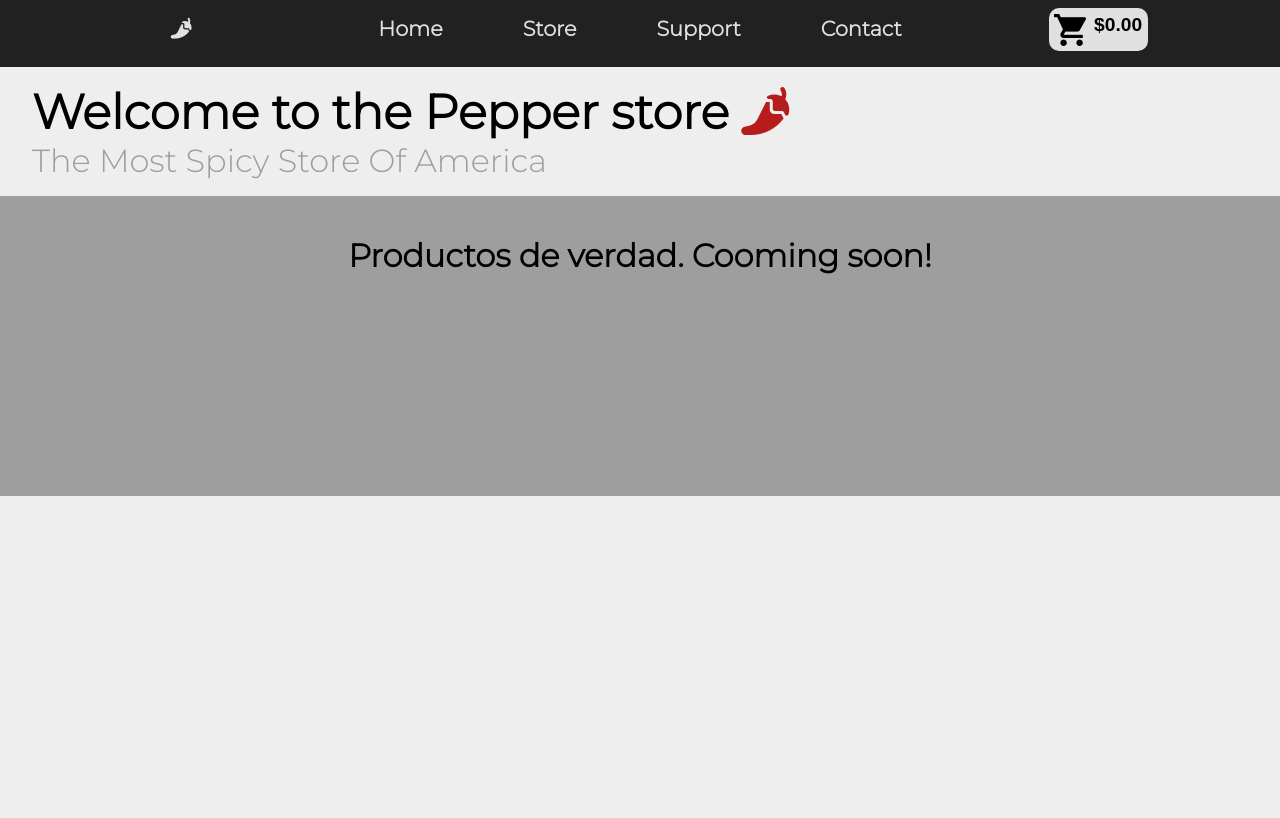
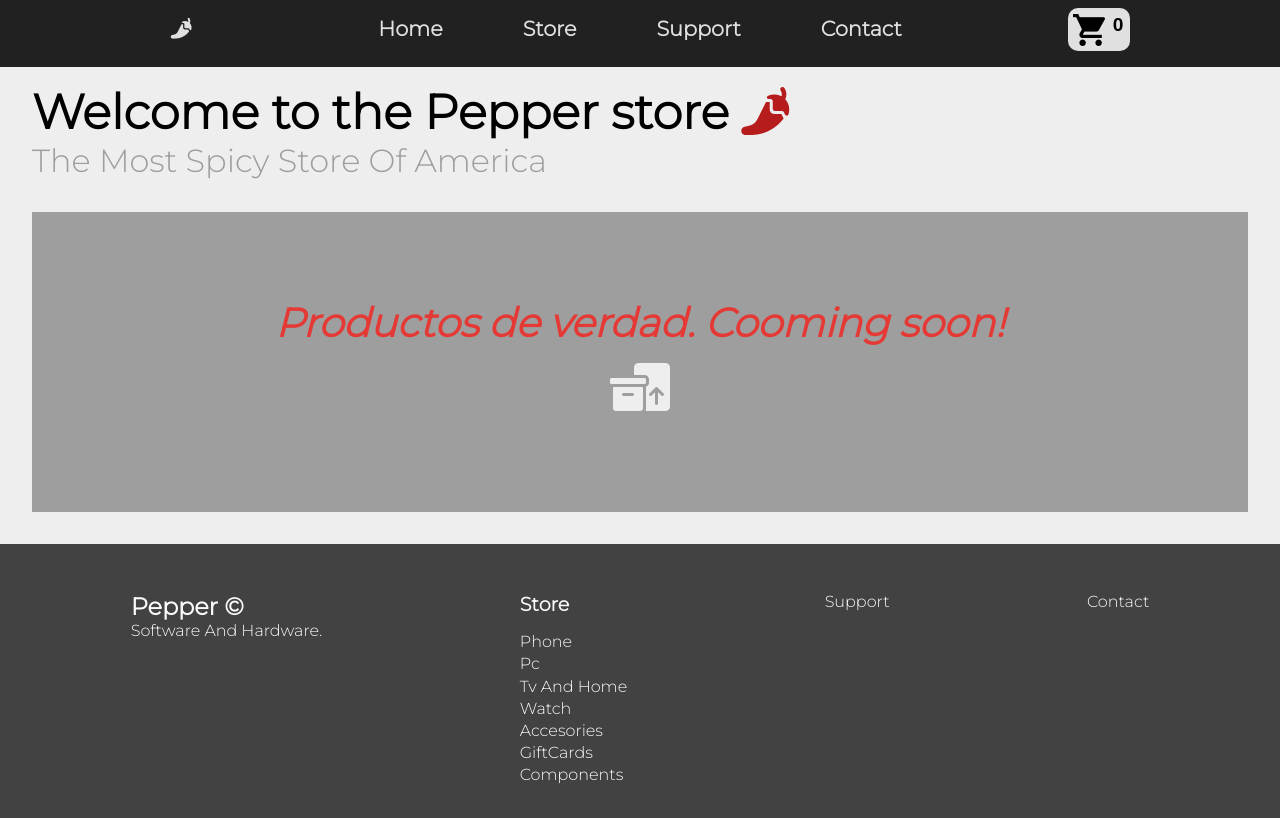
Before and after one commit to Fevillagra/ecommercereact, a React app: page / in a window 1280 px wide. Shown: the top 818 px of the page. Built offline with nearby package versions, Linux system fonts and the light colour scheme; a web font is replaced by a local one.

Commit message:
cart modificado/footer agregado/ItemListContainer modificado

```diff
--- a/src/App.js
+++ b/src/App.js
@@ -2,6 +2,7 @@ import './App.css';
 import ItemListContainer from './components/ItemListContainer/ItemListContainer';
 import Navbar from './components/Navbar/Navbar';
 import Welcome from './components/Welcome/Welcome';
+import Footer from './components/Footer/Footer';
 
 
 function App() {
@@ -10,6 +11,7 @@ function App() {
       <Navbar />
       <Welcome/>
       <ItemListContainer greeting="Productos de verdad. Cooming soon!"/>
+      <Footer />
     </div>
   );
 }
--- a/src/components/CartWidget/CartWidget.js
+++ b/src/components/CartWidget/CartWidget.js
@@ -7,7 +7,7 @@ function CartWidget() {
         <div className="cartwidget">
             <div className="cartwidget__cart-container">
                 <img src={Cart} className="cartwidget__cart-container--img"alt="cart"></img>
-                <p className="cartwidget__cart-container--p">$0.00</p>
+                <p className="cartwidget__cart-container--p">0</p>
             </div>
         </div>
     )
--- /dev/null
+++ b/src/components/Footer/Footer.css
@@ -0,0 +1,43 @@
+.footer {
+    padding: 3rem 2rem;
+    background-color: #424242;
+    height: 300px;
+    color: #FAFAFA;
+}
+
+.footer__content {
+    display: flex;
+    justify-content: space-around;
+}
+
+
+/* Primera columna */
+.footer__content--main h3 {
+    font-size: 1.5rem;
+}
+
+.footer__content--main h3 {
+    font-size: 1.5rem;
+}
+
+/* Segunda columna */
+.footer__content--store h3 {
+    font-size: 1.2rem;
+    margin: 0 0 1rem;
+}
+.footer__content--store ul {
+    list-style: none;
+}
+
+.footer__content--store li {
+    margin: 0 0 0.2rem;
+}
+
+.footer__content--store li:hover {
+    cursor: pointer;
+    text-decoration: underline;
+    color: #CD6155;
+}
+/* Tercera columna */
+
+/* Cuarta columna */
--- /dev/null
+++ b/src/components/Footer/Footer.js
@@ -0,0 +1,30 @@
+import './Footer.css'
+
+function Footer() {
+    return(
+        <footer className="footer">
+            <div className="footer__content">
+                <div className="footer__content--main">
+                    <h3>Pepper ©</h3>
+                    <p>Software And Hardware.</p>
+                </div>
+                <div className="footer__content--store">
+                    <h3>Store</h3>
+                    <ul>
+                        <li><a>Phone</a></li>
+                        <li><a>Pc</a></li>
+                        <li><a>Tv And Home</a></li>
+                        <li><a>Watch</a></li>
+                        <li><a>Accesories</a></li>
+                        <li><a>GiftCards</a></li>
+                        <li><a>Components</a></li>
+                    </ul>
+                </div>
+                <div>Support</div>
+                <div>Contact</div>
+            </div>
+        </footer>
+    )
+}
+
+export default Footer;
--- a/src/components/ItemListContainer/ItemListContainer.css
+++ b/src/components/ItemListContainer/ItemListContainer.css
@@ -1,12 +1,27 @@
 .cuerpo {
     display: flex;
-    justify-content: space-around;
-    flex-direction: row;
+    justify-content: center;
+    align-items: center;
+    flex-direction: column;
     height: 300px;
     background-color: #9E9E9E;
-    padding: 2.5rem 2rem 1rem;
+    padding: 0 2rem;
+    margin: 2rem;
 }
 
 .cuerpo h2 {
-    font-size: 2rem;
+    font-style: italic;
+    font-size: 2.5rem;
+    font-weight: bolder;
+    color: #E53935;
 }
+
+.cuerpo__div {
+    width: auto;
+}
+
+.cuerpo__div i{
+    margin: 1rem;
+    color: #EEEEEE;
+    font-size: 3rem;
+}
--- a/src/components/ItemListContainer/ItemListContainer.js
+++ b/src/components/ItemListContainer/ItemListContainer.js
@@ -4,6 +4,9 @@ function ItemListContainer (props) {
     return (
         <section className="cuerpo">
             <h2>{props.greeting}</h2>
+            <div className="cuerpo__div">
+                <i class="fa-solid fa-boxes-packing"></i>
+            </div>
         </section>
     );
 }
```
